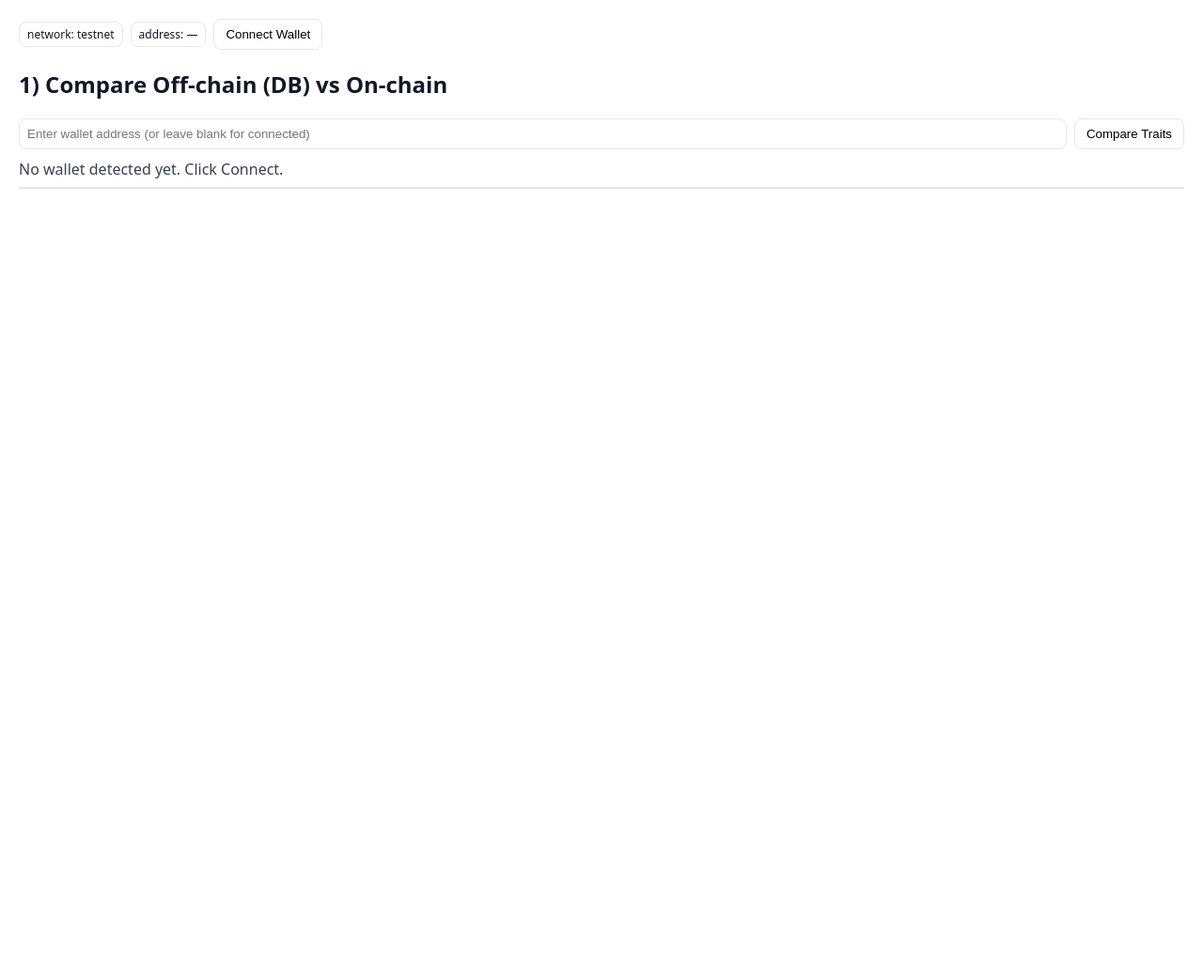
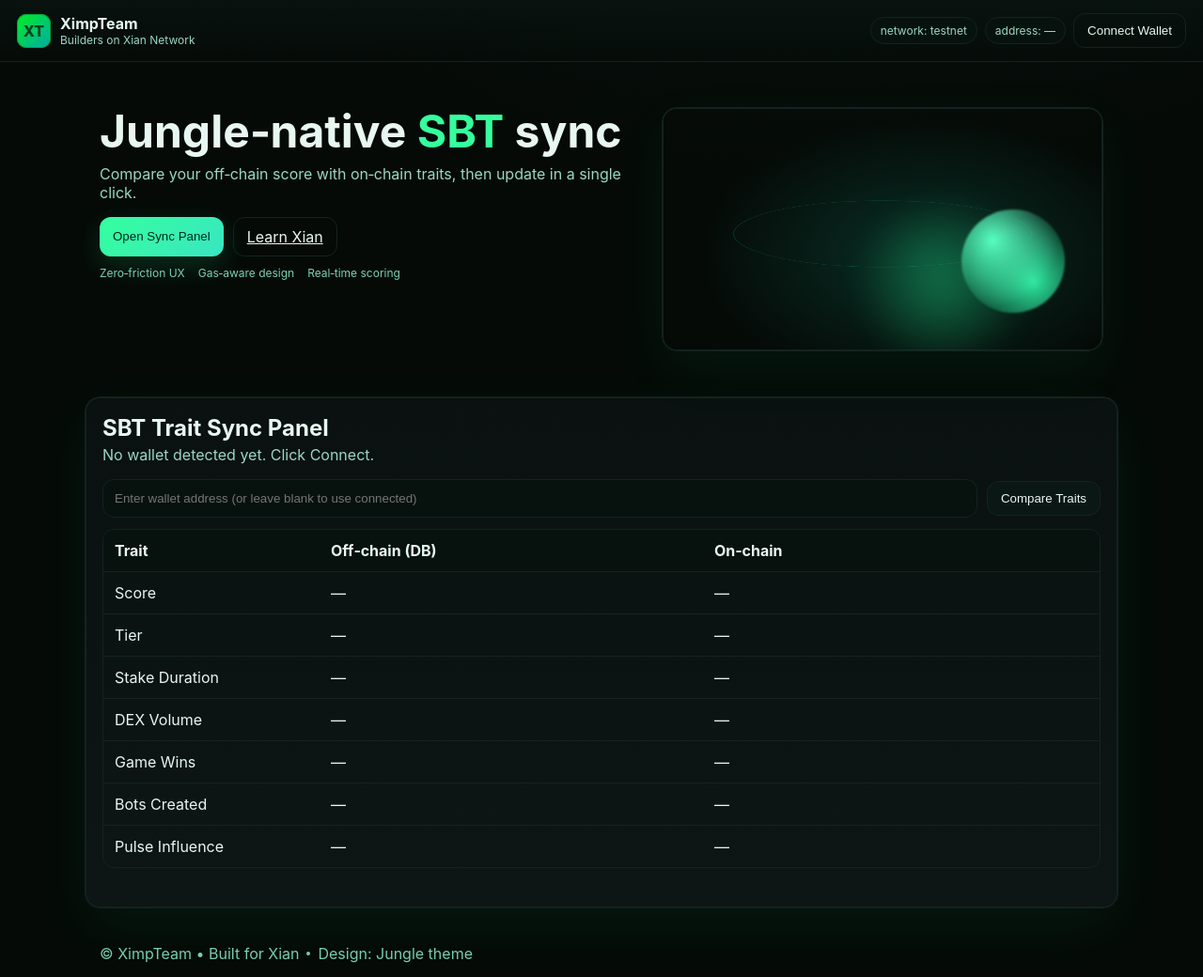
Before and after one commit to UmbraPT/XianTeam_SBT, a plain HTML site: page public/index.html in a window 1280 px wide. Shown: the whole page at 94% size. Before the commit the page ends 800 px from the top, so only its background shows below. Drawn offline with Linux system fonts and the light colour scheme.

Commit message:
Layout update

```diff
--- a/public/app.js
+++ b/public/app.js
@@ -1,33 +1,35 @@
-// ===== guard against double script load / multi-wiring =====
+// Guard against double load
 if (window.__SBT_APP_INIT__) {
   console.warn("app.js already initialized — skipping duplicate wiring.");
 } else {
   window.__SBT_APP_INIT__ = true;
 
-  // ===== config =====
-  const CONTRACT    = "con_sbtxian";               // your merged SBT+traits
-  const API_BASE    = "http://127.0.0.1:5000";     // Flask server
-  const RPC_URL     = "https://testnet.xian.org";  // testnet RPC for wallet utils
-  const STAMP_LIMIT = 25;                          // <<< set your desired cap (try 25–40)
+  // ------- config -------
+  const CONTRACT     = "con_sbtxian";             // << your merged SBT+traits contract
+  const API_BASE     = "http://127.0.0.1:5000";   // Flask API
+  const RPC_URL      = "https://testnet.xian.org";
+  const STAMP_LIMIT  = 25;                        // cap stamps for update_trait
   const KEYS = ["Score","Tier","Stake Duration","DEX Volume","Game Wins","Bots Created","Pulse Influence"];
 
-  // ===== DOM =====
-  const btnConnect = document.getElementById("btnConnect");
-  const btnCompare = document.getElementById("btnCompare");
-  const btnUpdate  = document.getElementById("btnUpdate");
-  const btnRefresh = document.getElementById("btnRefresh");
-  const addrInput  = document.getElementById("addr");
-  const addrTag    = document.getElementById("addrTag");
-  const netTag     = document.getElementById("netTag");
-  const statusEl   = document.getElementById("status");
-  const tableEl    = document.getElementById("table");
+  // ------- DOM -------
+  const addrTag   = document.getElementById("addrTag");
+  const netTag    = document.getElementById("netTag");
+  const statusEl  = document.getElementById("status");
+  const btnConnect= document.getElementById("btnConnect");
+  const btnCompare= document.getElementById("btnCompare");
+  let   btnUpdate = document.getElementById("btnUpdate");
+  const btnRefresh= document.getElementById("btnRefresh");
+  const addrInput = document.getElementById("addr");
+  const tableEl   = document.getElementById("table");
+  const scrollToApp = document.getElementById("scrollToApp");
 
-  let walletInfo = null;   // { address, truncatedAddress, ... }
-  let last = null;         // last /api/compare_traits payload
-  let updating = false;    // re-entrancy lock
-  let lastClickAt = 0;     // debounce timestamp
+  let walletInfo = null;   // { address, truncatedAddress }
+  let last = null;         // latest compare payload
+  let updating = false;
+  let lastClickAt = 0;
 
-  const setStatus = (msg) => statusEl.textContent = msg;
+  const setStatus = m => statusEl.textContent = m;
+  const short = v => (v ? `${v.slice(0,6)}…${v.slice(-4)}` : "—");
 
   function renderTable(data){
     const rows = [];
@@ -41,17 +43,17 @@ if (window.__SBT_APP_INIT__) {
     tableEl.innerHTML = rows.join("");
   }
 
-  // ===== wallet utils init =====
+  // Wallet bridge
   XianWalletUtils.init(RPC_URL);
-  document.addEventListener('xianReady', () => setStatus("Wallet bridge ready. Click Connect."));
+  document.addEventListener("xianReady", () => setStatus("Wallet bridge ready. Click Connect."));
 
   async function connectWallet(){
     try{
       const info = await XianWalletUtils.requestWalletInfo();
       walletInfo = info;
-      addrTag.textContent = `address: ${info.truncatedAddress || info.address || '—'}`;
+      addrTag.textContent = `address: ${info.truncatedAddress || short(info.address)}`;
       netTag.textContent  = `network: testnet`;
-      setStatus(`Connected: ${info.truncatedAddress || info.address}`);
+      setStatus(`Connected: ${info.truncatedAddress || short(info.address)}`);
     }catch(e){
       console.error(e);
       alert("Wallet not detected or not responding. Allow localhost/127.0.0.1 and use testnet.");
@@ -86,8 +88,17 @@ if (window.__SBT_APP_INIT__) {
           (walletMatches ? "" : " — Connect the same address to update.")
         );
         btnRefresh.style.display = "inline-block";
-        btnUpdate.style.display  = "inline-block";
-        btnUpdate.disabled = !walletMatches;     // STRICT: only if same address
+
+        // Single‑shot rebind to avoid double prompts
+        const fresh = btnUpdate.cloneNode(true);
+        btnUpdate.replaceWith(fresh);
+        btnUpdate = fresh;
+
+        btnUpdate.style.display = "inline-block";
+        btnUpdate.disabled = !walletMatches;
+        if (walletMatches) {
+          btnUpdate.addEventListener("click", updateOnChain, { once: true });
+        }
       } else {
         setStatus("No differences in Score.");
         btnRefresh.style.display = "inline-block";
@@ -103,21 +114,18 @@ if (window.__SBT_APP_INIT__) {
   async function updateOnChain(e){
     e?.preventDefault?.();
 
-    // strong debounce: ignore clicks within 800ms
+    // strong debounce
     const now = Date.now();
     if (now - lastClickAt < 800) return;
     lastClickAt = now;
 
-    if (updating) return; // lock
+    if (updating) return;
     if (!last || !last.address){ alert("Compare first."); return; }
     if (!walletInfo){ await connectWallet(); if (!walletInfo) return; }
 
-    // STRICT: connected wallet must match the compared address
+    // STRICT: only the holder can update
     if (walletInfo.address !== last.address){
-      alert(
-        `Connected wallet ${walletInfo.address} does not match the address being updated (${last.address}).\n` +
-        `Please connect the correct wallet and try again.`
-      );
+      alert(`Connected wallet ${walletInfo.address} does not match ${last.address}. Connect the correct wallet.`);
       return;
     }
 
@@ -129,13 +137,12 @@ if (window.__SBT_APP_INIT__) {
       btnUpdate.style.pointerEvents = "none";
       setStatus("Sending update_trait…");
 
-      // SINGLE TX ONLY: update_trait("Score", <db score>)
       const tx = await XianWalletUtils.sendTransaction(
         CONTRACT, "update_trait", { key: "Score", value: newScore }, STAMP_LIMIT
       );
       console.log("update_trait tx status:", tx);
 
-      alert("Update submitted. We’ll re-check in a moment.");
+      alert("Update submitted. Re‑checking in 2s…");
       setTimeout(doCompare, 2000);
     }catch(e){
       console.error(e);
@@ -143,21 +150,21 @@ if (window.__SBT_APP_INIT__) {
     }finally{
       updating = false;
       btnUpdate.style.pointerEvents = "";
-      // keep disabled until next compare
     }
   }
 
-  // ===== ensure single binding =====
-  btnConnect.onclick = null;
-  btnCompare.onclick = null;
-  btnUpdate .onclick = null;
-  btnRefresh.onclick = null;
-
+  // Wire up
   btnConnect.addEventListener("click", connectWallet);
   btnCompare.addEventListener("click", doCompare);
-  btnUpdate .addEventListener("click", updateOnChain);
   btnRefresh.addEventListener("click", doCompare);
+  document.getElementById("scrollToApp")?.addEventListener("click", () => {
+    document.getElementById("appCard")?.scrollIntoView({ behavior: "smooth" });
+  });
 
-  // initial status
-  setStatus("No wallet detected yet. Click Connect.");
+  // Initial table skeleton
+  tableEl.innerHTML = [
+    `<div class="tr h"><div>Trait</div><div>Off‑chain (DB)</div><div>On‑chain</div></div>`,
+    ...["Score","Tier","Stake Duration","DEX Volume","Game Wins","Bots Created","Pulse Influence"]
+      .map(k => `<div class="tr"><div>${k}</div><div>—</div><div>—</div></div>`)
+  ].join("");
 }
--- a/public/index.html
+++ b/public/index.html
@@ -3,45 +3,79 @@
 <head>
   <meta charset="utf-8"/>
   <meta name="viewport" content="width=device-width,initial-scale=1"/>
-  <title>Xian SBT Trait Sync (WalletUtils)</title>
-  <style>
-    :root{--line:#e5e7eb;--fg:#111827}
-    body{font-family:system-ui,-apple-system,Segoe UI,Roboto,Inter,Arial;margin:0;padding:20px;color:var(--fg)}
-    .bar{display:flex;gap:8px;align-items:center;margin-bottom:16px}
-    .tag{padding:4px 8px;border:1px solid var(--line);border-radius:8px;font-size:12px}
-    .btn{padding:8px 12px;border:1px solid var(--line);border-radius:8px;background:#fff;cursor:pointer}
-    .row{display:flex;gap:8px;align-items:center;margin:10px 0}
-    .table{border:1px solid var(--line);border-radius:8px;overflow:hidden;margin-top:8px}
-    .tr{display:grid;grid-template-columns:220px 1fr 1fr;gap:8px;padding:8px;border-bottom:1px solid var(--line)}
-    .tr.h{font-weight:600;background:#f9fafb}
-    .tr.diff{color:#b91c1c;font-weight:600}
-    code{background:#f3f4f6;padding:0 6px;border-radius:6px}
-  </style>
+  <title>XimpTeam · SBT Trait Sync</title>
+  <link rel="stylesheet" href="./jungle.css">
 </head>
 <body>
-  <div class="bar">
-    <span class="tag" id="netTag">network: testnet</span>
-    <span class="tag" id="addrTag">address: —</span>
-    <button class="btn" id="btnConnect">Connect Wallet</button>
-  </div>
+  <!-- Top Nav -->
+  <header class="nav">
+    <div class="brand">
+      <div class="badge">XT</div>
+      <div class="stack">
+        <div class="title">XimpTeam</div>
+        <div class="sub">Builders on Xian Network</div>
+      </div>
+    </div>
+    <div class="tags">
+      <span id="netTag" class="chip">network: testnet</span>
+      <span id="addrTag" class="chip">address: —</span>
+      <button id="btnConnect" class="btn btn-ghost" type="button">Connect Wallet</button>
+    </div>
+  </header>
 
-  <h2>1) Compare Off‑chain (DB) vs On‑chain</h2>
-  <div class="row">
-    <input id="addr" placeholder="Enter wallet address (or leave blank for connected)" style="flex:1;padding:8px;border:1px solid var(--line);border-radius:8px;">
-    <button class="btn" id="btnCompare">Compare Traits</button>
-  </div>
-  <div id="status" style="margin:6px 0; color:#374151;">No wallet detected yet.</div>
+  <!-- Hero -->
+  <section class="hero">
+    <div class="copy">
+      <h1>Jungle‑native <span class="accent">SBT</span> sync</h1>
+      <p>Compare your off‑chain score with on‑chain traits, then update in a single click.</p>
+      <div class="actions">
+        <button id="scrollToApp" class="btn btn-primary" type="button">Open Sync Panel</button>
+        <a class="btn btn-ghost" href="https://xian.org" target="_blank" rel="noopener">Learn Xian</a>
+      </div>
+      <div class="micro">
+        <span>Zero‑friction UX</span>
+        <span>Gas‑aware design</span>
+        <span>Real‑time scoring</span>
+      </div>
+    </div>
+    <div class="art">
+      <div class="orb"></div>
+      <div class="ring"></div>
+      <div class="glow"></div>
+    </div>
+  </section>
 
-  <div id="table" class="table"></div>
+  <!-- App Card -->
+  <main id="appCard" class="card">
+    <div class="card-head">
+      <h2>SBT Trait Sync Panel</h2>
+      <p id="status" class="muted">No wallet detected yet. Click Connect.</p>
+    </div>
 
-  <div class="row">
-    <button class="btn" id="btnUpdate" style="display:none;">Update Traits On‑chain</button>
-    <button class="btn" id="btnRefresh" style="display:none;">Re‑check</button>
-  </div>
+    <div class="row">
+      <input id="addr" class="input" placeholder="Enter wallet address (or leave blank to use connected)">
+      <button id="btnCompare" class="btn" type="button">Compare Traits</button>
+    </div>
 
-  <!-- Wallet utils (your provided code) -->
+    <div id="table" class="table">
+      <!-- filled by JS -->
+    </div>
+
+    <div class="row end">
+      <button id="btnUpdate"  class="btn btn-primary" type="button" style="display:none;">Update Traits On‑chain</button>
+      <button id="btnRefresh" class="btn"            type="button" style="display:none;">Re‑check</button>
+    </div>
+  </main>
+
+  <!-- Footer -->
+  <footer class="foot">
+    <span>© XimpTeam • Built for Xian</span>
+    <span class="dot"></span>
+    <span>Design: Jungle theme</span>
+  </footer>
+
+  <!-- Wallet bridge + App -->
   <script src="./xian-wallet-utils.js"></script>
-  <!-- App logic -->
   <script src="./app.js"></script>
 </body>
 </html>
--- /dev/null
+++ b/public/jungle.css
@@ -0,0 +1,63 @@
+:root{
+  --bg: #050a07;
+  --panel: #0a1110;
+  --panel-2:#0d1615;
+  --line:#142220;
+  --fg:#e8f7f1;
+  --muted:#9ad7c2;
+  --accent:#35ff9d;
+  --accent-2:#39e6c2;
+  --danger:#ff6b6b;
+  --shadow: 0 20px 60px rgba(0,255,150,0.06), inset 0 0 0 1px var(--line);
+}
+
+*{box-sizing:border-box}
+html,body{margin:0;background:radial-gradient(1200px 600px at 70% -10%, #10312522 0%, transparent 50%), var(--bg);color:var(--fg);font-family:Inter,system-ui,Segoe UI,Roboto,Helvetica,Arial,sans-serif}
+
+/* Nav */
+.nav{display:flex;justify-content:space-between;align-items:center;padding:14px 18px;border-bottom:1px solid var(--line);background:linear-gradient(180deg,#08120f,transparent)}
+.brand{display:flex;gap:10px;align-items:center}
+.badge{width:36px;height:36px;display:grid;place-items:center;border-radius:10px;background:linear-gradient(135deg,#0e2,#0aa);color:#042; font-weight:800;box-shadow:0 0 0 1px #0a3 inset}
+.stack .title{font-weight:700}
+.stack .sub{font-size:12px;color:var(--muted)}
+.tags{display:flex;gap:8px;align-items:center}
+.chip{font-size:12px;color:var(--muted);border:1px solid var(--line);padding:6px 10px;border-radius:999px;background:#07120f}
+
+/* Hero */
+.hero{display:grid;grid-template-columns:1.1fr 0.9fr;gap:24px;max-width:1100px;margin:48px auto;padding:0 16px}
+.copy h1{font-size:48px;line-height:1.1;margin:0 0 8px}
+.accent{color:var(--accent)}
+.copy p{margin:6px 0 16px;color:var(--muted)}
+.actions{display:flex;gap:10px;margin:6px 0 10px}
+.micro{display:flex;gap:14px;color:#7ccfb6;font-size:12px}
+.art{position:relative;min-height:260px;background:radial-gradient(400px 240px at 60% 60%, #093026 0%, transparent 60%);border-radius:16px;border:1px solid var(--line);box-shadow:var(--shadow);overflow:hidden}
+.orb{position:absolute;inset:auto 40px 40px auto;width:110px;height:110px;border-radius:50%;background:radial-gradient(circle at 30% 30%,#5cffc4,transparent 65%), radial-gradient(circle at 70% 70%,#2de69e,transparent 65%);filter:blur(1px)}
+.ring{position:absolute;left:50%;top:52%;width:68%;height:68%;border:1px solid #22e19a33;border-radius:50%;transform:translate(-50%,-50%) rotateX(66deg)}
+.glow{position:absolute;left:40%;top:30%;width:220px;height:220px;border-radius:50%;background:radial-gradient(circle,#22ff9955 0%, transparent 60%);filter:blur(14px)}
+
+/* Card */
+.card{max-width:1100px;margin:26px auto;padding:18px;border-radius:16px;background:linear-gradient(180deg,var(--panel),var(--panel-2));border:1px solid var(--line);box-shadow:var(--shadow)}
+.card-head h2{margin:0}
+.card-head .muted{color:var(--muted);margin-top:4px}
+.row{display:flex;gap:10px;align-items:center;margin:12px 0}
+.row.end{justify-content:flex-end}
+.input{flex:1;min-width:240px;padding:12px;border-radius:12px;border:1px solid var(--line);background:#07120f;color:var(--fg);outline:none}
+.input:focus{border-color:#1fbf85;box-shadow:0 0 0 3px #1fbf8540}
+
+/* Buttons */
+.btn{padding:10px 14px;border-radius:12px;border:1px solid var(--line);background:#0b1714;color:var(--fg);cursor:pointer;transition:all .15s ease}
+.btn:hover{border-color:#1a3e35}
+.btn-ghost{background:transparent}
+.btn-primary{background:linear-gradient(135deg,var(--accent),var(--accent-2));color:#02281c;border:none;box-shadow:0 10px 30px rgba(53,255,157,.15)}
+.btn-primary:disabled{opacity:.5;cursor:not-allowed}
+
+/* Table */
+.table{margin-top:8px;border:1px solid var(--line);border-radius:12px;overflow:hidden}
+.tr{display:grid;grid-template-columns:220px 1fr 1fr;gap:10px;padding:12px;border-bottom:1px solid var(--line)}
+.tr.h{background:#07120f;font-weight:700}
+.tr.diff{color:#ffb3b3}
+.tr:last-child{border-bottom:none}
+
+/* Footer */
+.foot{max-width:1100px;margin:24px auto;padding:12px 16px;color:#78cdb1;display:flex;gap:8px;align-items:center}
+.dot{width:4px;height:4px;background:#78cdb1;border-radius:50%}
```
